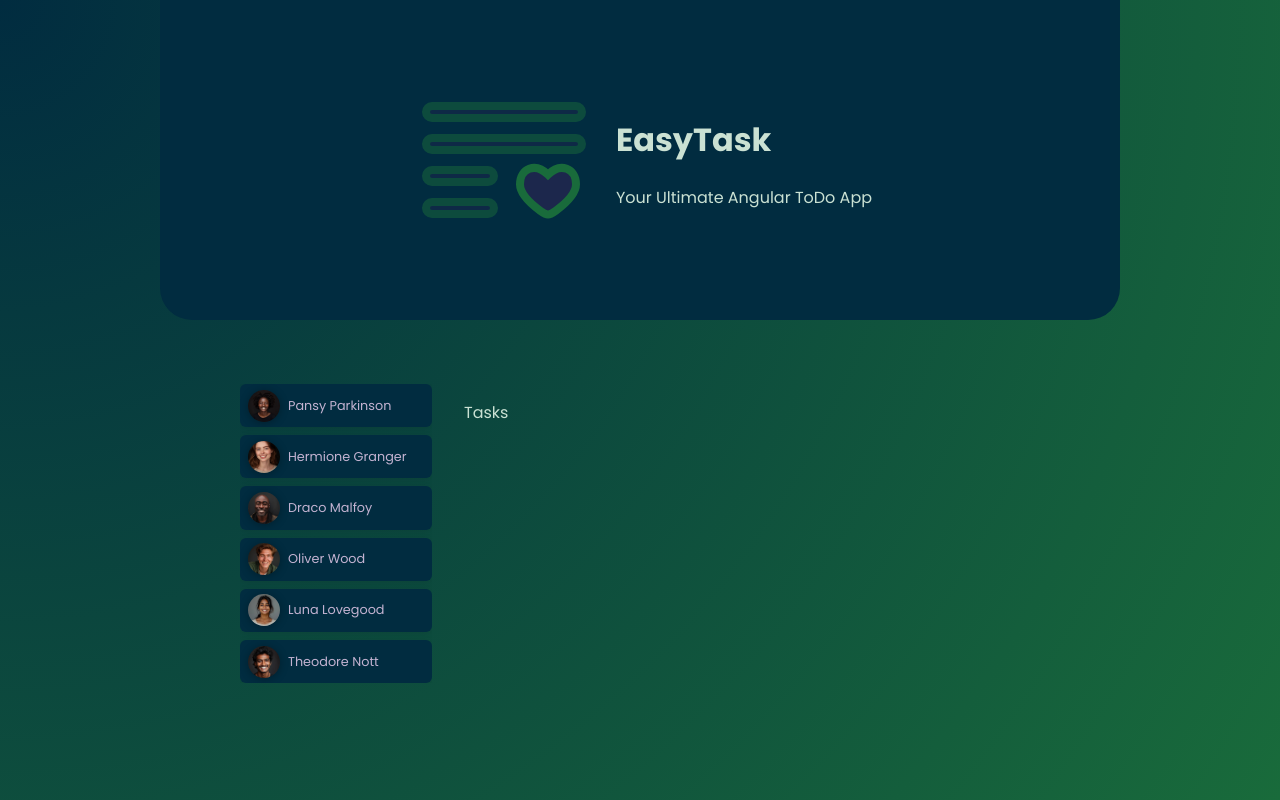
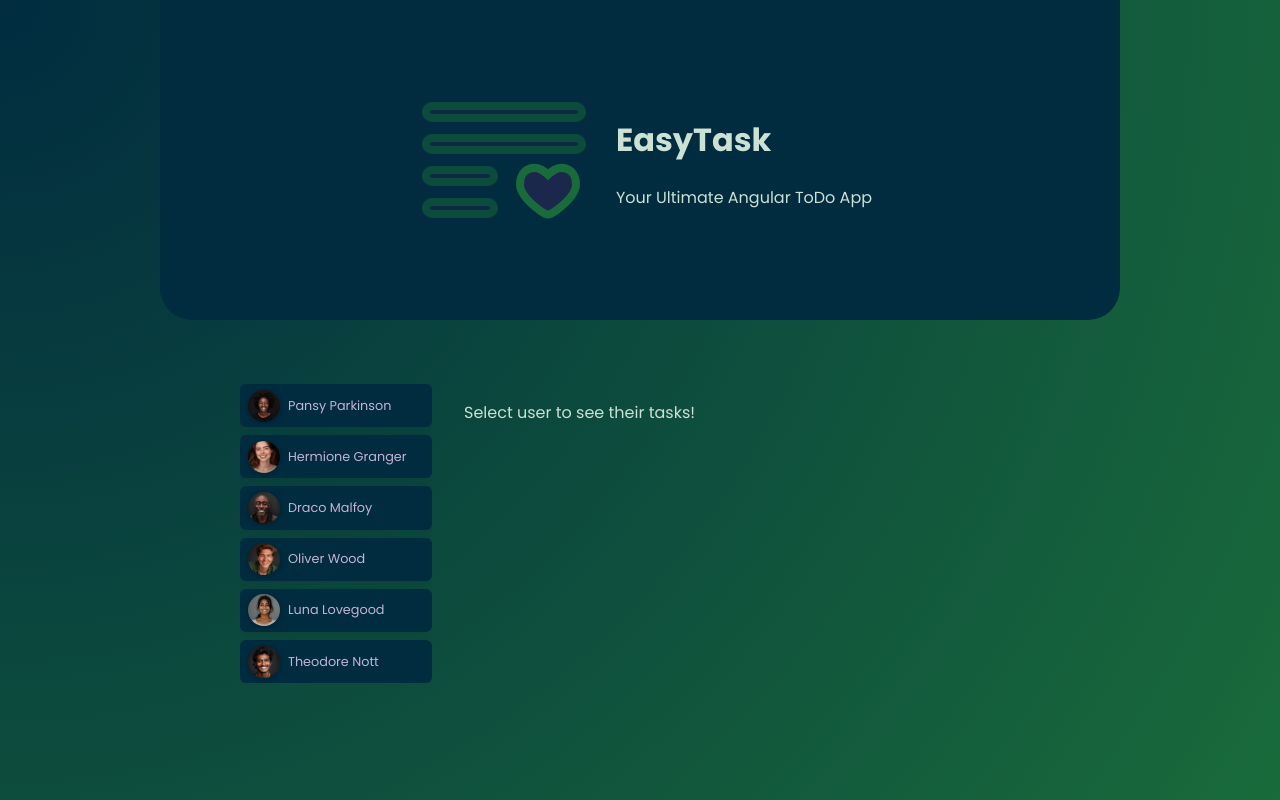
Before and after one commit to suffle-girl/todo-angular, an Angular app: page / in a window 1280 px wide. Built offline with nearby package versions, Linux system fonts and the light colour scheme.

Commit message:
Conditionally show user's tasks.

```diff
--- a/src/app/app.component.html
+++ b/src/app/app.component.html
@@ -9,5 +9,9 @@
     }
   </ul>
 
+  @if (selectedUser) {
   <p>Tasks</p>
+  } @else {
+  <p id="fallback">Select user to see their tasks!</p>
+  }
 </main>
--- a/src/app/app.component.ts
+++ b/src/app/app.component.ts
@@ -11,8 +11,9 @@ import { DUMMY_USERS } from './dummy-users';
 })
 export class AppComponent {
   users = DUMMY_USERS;
+  selectedUser?: string;
 
   onSelectUser(id: string) {
-    console.log('Selected user with id: ' + id);
+    this.selectedUser = id;
   }
 }
```
